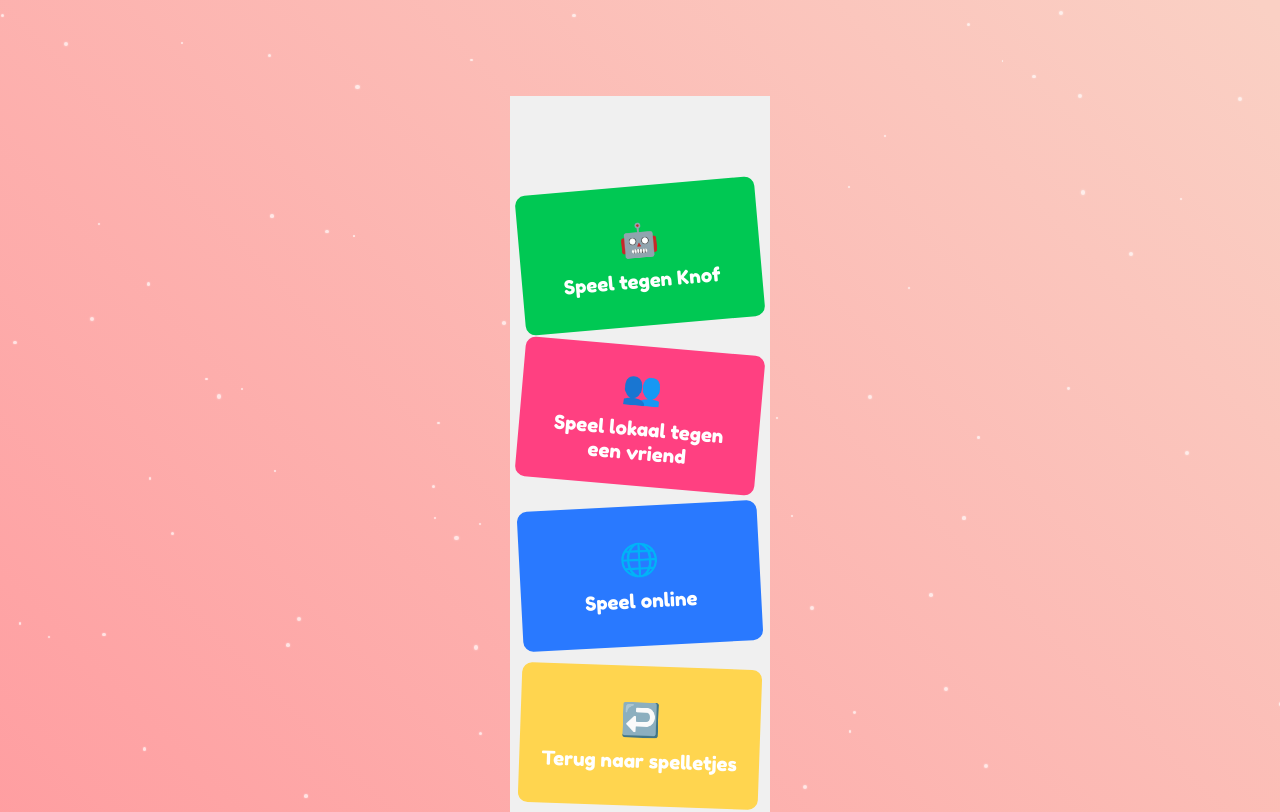
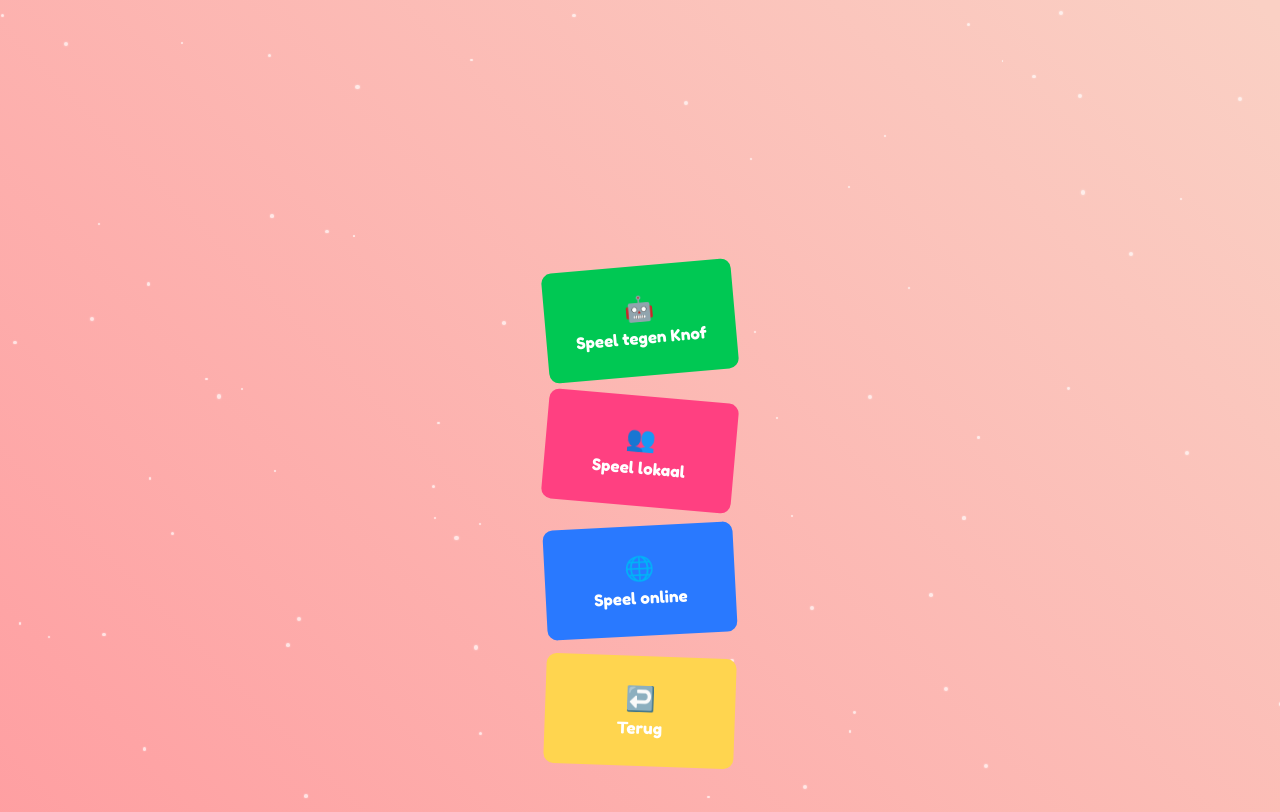
Before and after one commit to campique/rheezerbelten-webapp, a React (Create React App) app: page /games/connect-four in a window 1280 px wide. Shown: the top 812 px of the page. Built offline with nearby package versions, Linux system fonts and the light colour scheme; no server answers; the HTML template or start-up script is replaced by a standard one.

Commit message:
Update ConnectFourOptions.js

```diff
--- a/src/games/ConnectFourOptions.js
+++ b/src/games/ConnectFourOptions.js
@@ -7,14 +7,14 @@ const OptionsContainer = styled.div`
   flex-direction: column;
   align-items: center;
   justify-content: center;
-  height: 100vh;
-  background-color: #f0f0f0;
+  min-height: 100vh;
+  padding: 20px;
 `;
 
 const OptionButton = styled.div`
   background-color: ${props => props.bgColor};
   color: white;
-  padding: 20px;
+  padding: 15px;
   margin: 10px;
   border-radius: 10px;
   cursor: pointer;
@@ -24,8 +24,8 @@ const OptionButton = styled.div`
   flex-direction: column;
   align-items: center;
   justify-content: center;
-  width: 200px;
-  height: 100px;
+  width: 160px;
+  height: 80px;
 
   &:hover {
     transform: scale(1.05) ${props => props.rotation};
@@ -33,12 +33,12 @@ const OptionButton = styled.div`
 `;
 
 const GameEmoji = styled.span`
-  font-size: 2rem;
-  margin-bottom: 10px;
+  font-size: 1.5rem;
+  margin-bottom: 5px;
 `;
 
 const GameTitle = styled.span`
-  font-size: 1.2rem;
+  font-size: 1rem;
   text-align: center;
 `;
 
@@ -81,7 +81,7 @@ const ConnectFourOptions = () => {
         onClick={() => handleOption('vsLocal')}
       >
         <GameEmoji>👥</GameEmoji>
-        <GameTitle>Speel lokaal tegen een vriend</GameTitle>
+        <GameTitle>Speel lokaal</GameTitle>
       </OptionButton>
       <OptionButton
         bgColor="#2979ff"
@@ -97,7 +97,7 @@ const ConnectFourOptions = () => {
         onClick={handleBack}
       >
         <GameEmoji>↩️</GameEmoji>
-        <GameTitle>Terug naar spelletjes</GameTitle>
+        <GameTitle>Terug</GameTitle>
       </OptionButton>
     </OptionsContainer>
   );
```
